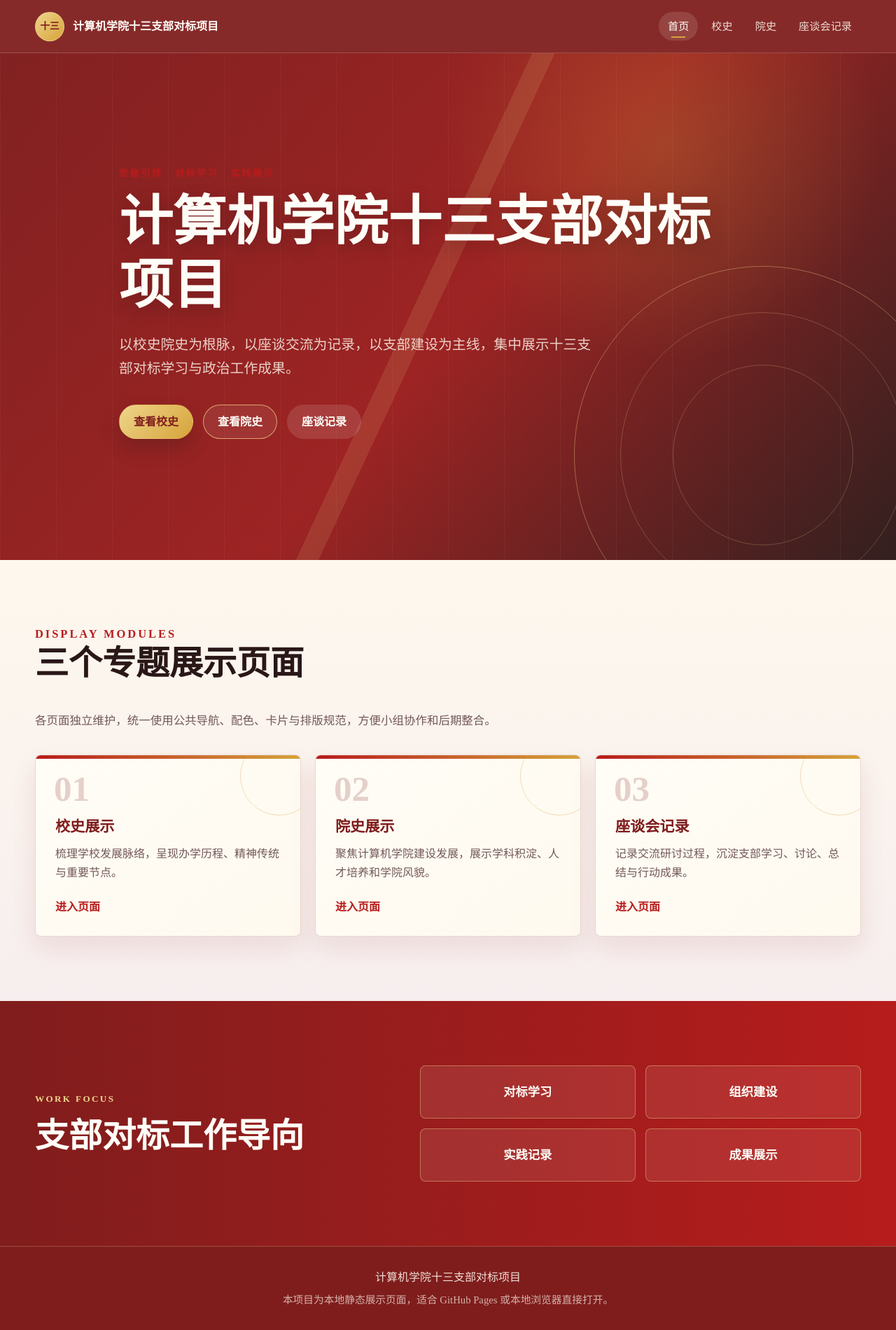
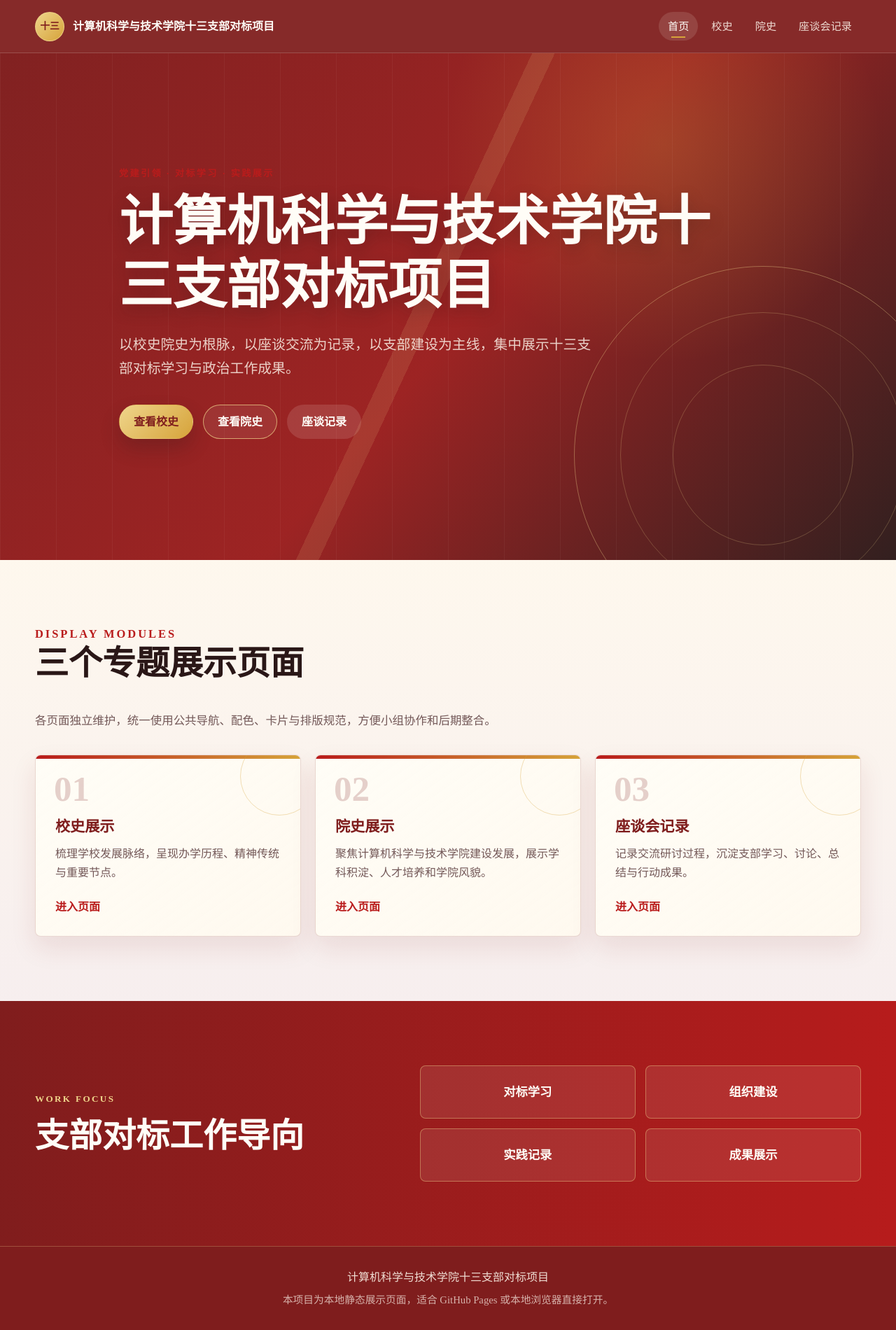
Before and after one commit to shemufan/branch-13-exhibition, a plain HTML site: page index.html in a window 1280 px wide. Shown: the whole page at 70% size. Drawn offline with Linux system fonts and the light colour scheme.

Commit message:
最终整合+细节整改

```diff
--- a/assets/css/components.css
+++ b/assets/css/components.css
@@ -237,6 +237,8 @@
 
   .brand-text {
     max-width: calc(100vw - 90px);
+    white-space: normal;
+    text-overflow: clip;
   }
 
   .site-nav {
--- a/index.html
+++ b/index.html
@@ -3,7 +3,7 @@
 <head>
   <meta charset="UTF-8">
   <meta name="viewport" content="width=device-width, initial-scale=1.0">
-  <title>计算机学院十三支部对标项目</title>
+  <title>计算机科学与技术学院十三支部对标项目</title>
   <link rel="stylesheet" href="assets/css/base.css">
   <link rel="stylesheet" href="assets/css/components.css">
   <link rel="stylesheet" href="assets/css/pages.css">
@@ -12,7 +12,7 @@
   <header class="site-header" data-site-header>
     <a class="brand" href="index.html" aria-label="返回首页">
       <span class="brand-mark">十三</span>
-      <span class="brand-text">计算机学院十三支部对标项目</span>
+      <span class="brand-text">计算机科学与技术学院十三支部对标项目</span>
     </a>
     <nav class="site-nav" aria-label="主导航">
       <a href="index.html">首页</a>
@@ -27,7 +27,7 @@
       <div class="hero-pattern" aria-hidden="true"></div>
       <div class="container hero-inner">
         <p class="section-kicker">党建引领 · 对标学习 · 实践展示</p>
-        <h1>计算机学院十三支部对标项目</h1>
+        <h1>计算机科学与技术学院十三支部对标项目</h1>
         <p class="hero-copy">
           以校史院史为根脉，以座谈交流为记录，以支部建设为主线，集中展示十三支部对标学习与政治工作成果。
         </p>
@@ -57,7 +57,7 @@
           <a class="feature-card" href="pages/college-history.html">
             <span class="card-index">02</span>
             <h3>院史展示</h3>
-            <p>聚焦计算机学院建设发展，展示学科积淀、人才培养和学院风貌。</p>
+            <p>聚焦计算机科学与技术学院建设发展，展示学科积淀、人才培养和学院风貌。</p>
             <span class="card-link">进入页面</span>
           </a>
           <a class="feature-card" href="pages/symposium.html">
@@ -89,7 +89,7 @@
   <button class="back-to-top" type="button" data-back-to-top aria-label="返回顶部">↑</button>
 
   <footer class="site-footer">
-    <p>计算机学院十三支部对标项目</p>
+    <p>计算机科学与技术学院十三支部对标项目</p>
     <p>本项目为本地静态展示页面，适合 GitHub Pages 或本地浏览器直接打开。</p>
   </footer>
 
```
Also changed, not shown: pages/college-history.html (+3 -3 lines), pages/school-history.html (+3 -3 lines), pages/symposium-party-20260419.html (+2 -2 lines), pages/symposium-party-20260426.html (+4 -4 lines), pages/symposium-party-20260510.html (+2 -2 lines), pages/symposium.html (+3 -3 lines), assets/documents/symposium/symposium-party-20260426.txt, new/2/extracted.txt, new/3/extracted.txt, 2 other files.
